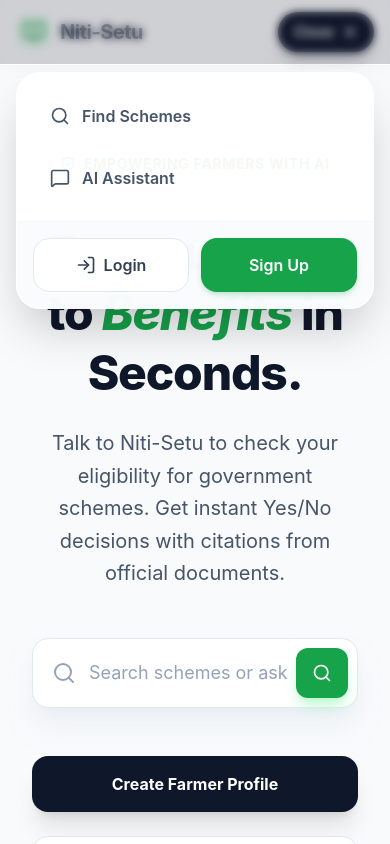
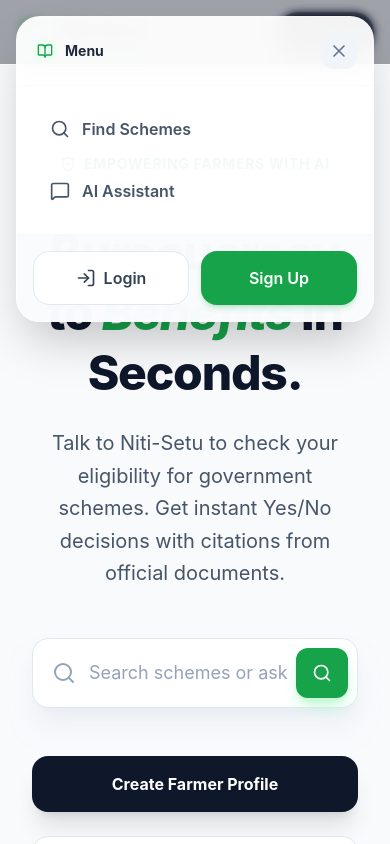
Before and after one commit to ZRishu/niti-setu, a React (Vite) app in the folder frontend/: page / in a window 390 px wide. Both pictures are taken after a click on the button "Menu". Shown: the top 844 px of the page. Built offline with nearby package versions, Linux system fonts and the light colour scheme; no server answers.

Commit message:
feat(ui): add close button to mobile menu and improve backdrop interaction

```diff
--- a/frontend/src/components/Navbar.tsx
+++ b/frontend/src/components/Navbar.tsx
@@ -115,12 +115,27 @@
         <>
           {/* Backdrop */}
           <div
-            className="md:hidden fixed inset-0 bg-slate-900/20 backdrop-blur-sm z-40"
+            className="md:hidden fixed inset-0 bg-slate-900/40 backdrop-blur-sm z-40 transition-opacity duration-300"
             onClick={() => setIsOpen(false)}
           />
 
           {/* Menu Content */}
-          <div className="md:hidden fixed top-[4.5rem] left-4 right-4 z-50 bg-white/95 backdrop-blur-md border border-white/20 shadow-2xl rounded-3xl overflow-hidden animate-in slide-in-from-top-4 fade-in duration-300">
+          <div className="md:hidden fixed top-4 left-4 right-4 z-50 bg-white/95 backdrop-blur-md border border-white/20 shadow-2xl rounded-3xl overflow-hidden animate-in slide-in-from-top-4 fade-in duration-300">
+            <div className="flex items-center justify-between p-4 border-b border-slate-100/50">
+              <div className="flex items-center gap-2">
+                <div className={`p-1 rounded-lg ${isAdmin ? 'bg-indigo-50' : 'bg-primary-50'}`}>
+                  <BookOpen className={`h-4 w-4 ${isAdmin ? 'text-indigo-600' : 'text-primary-600'}`} />
+                </div>
+                <span className="font-bold text-sm text-slate-800">Menu</span>
+              </div>
+              <button
+                onClick={() => setIsOpen(false)}
+                className="p-2 rounded-xl bg-slate-100 text-slate-500 hover:bg-slate-200 active:scale-90 transition-all"
+              >
+                <X className="w-5 h-5" />
+              </button>
+            </div>
+
             <div className="p-4 space-y-2">
               {!isAdmin && (
                 <>
```
